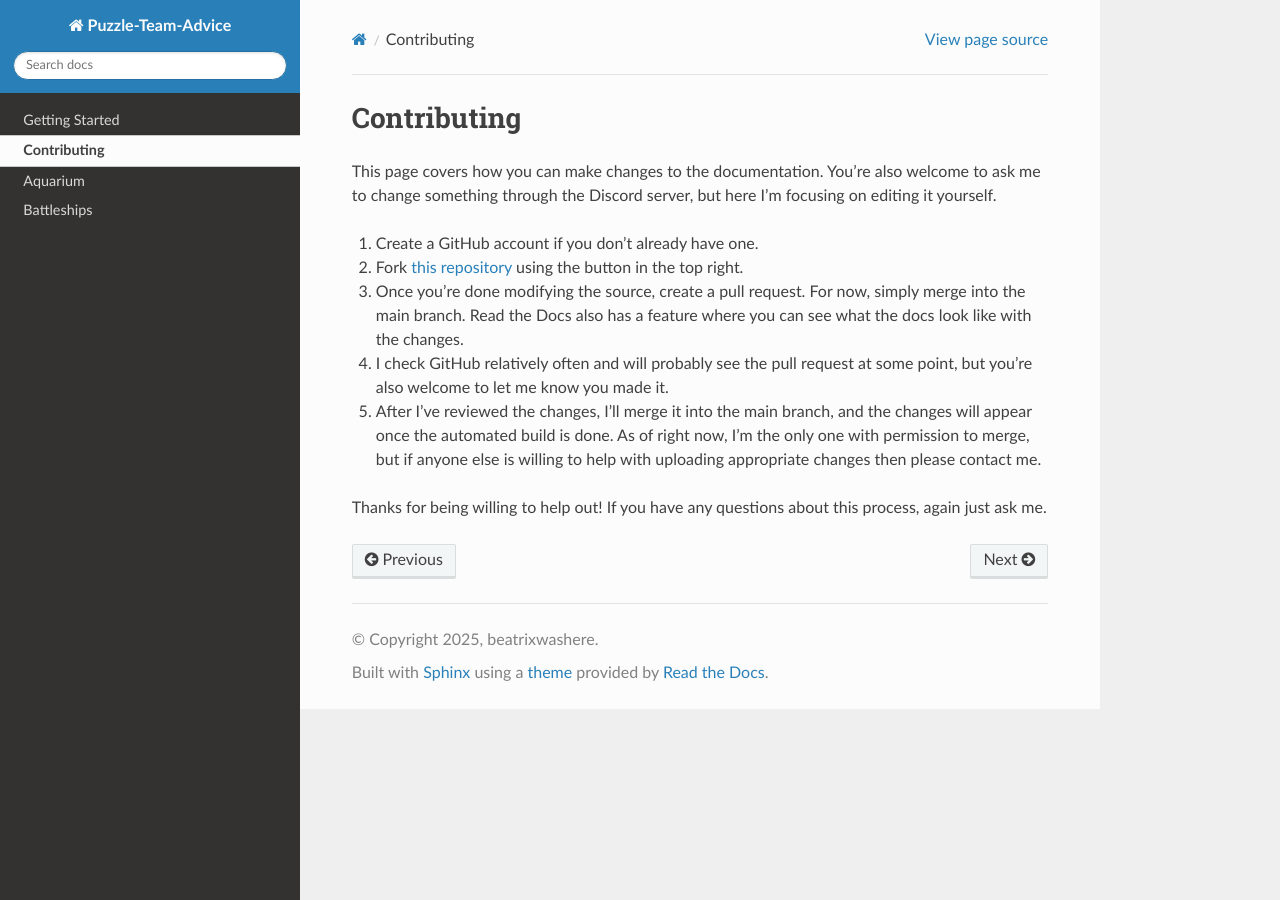
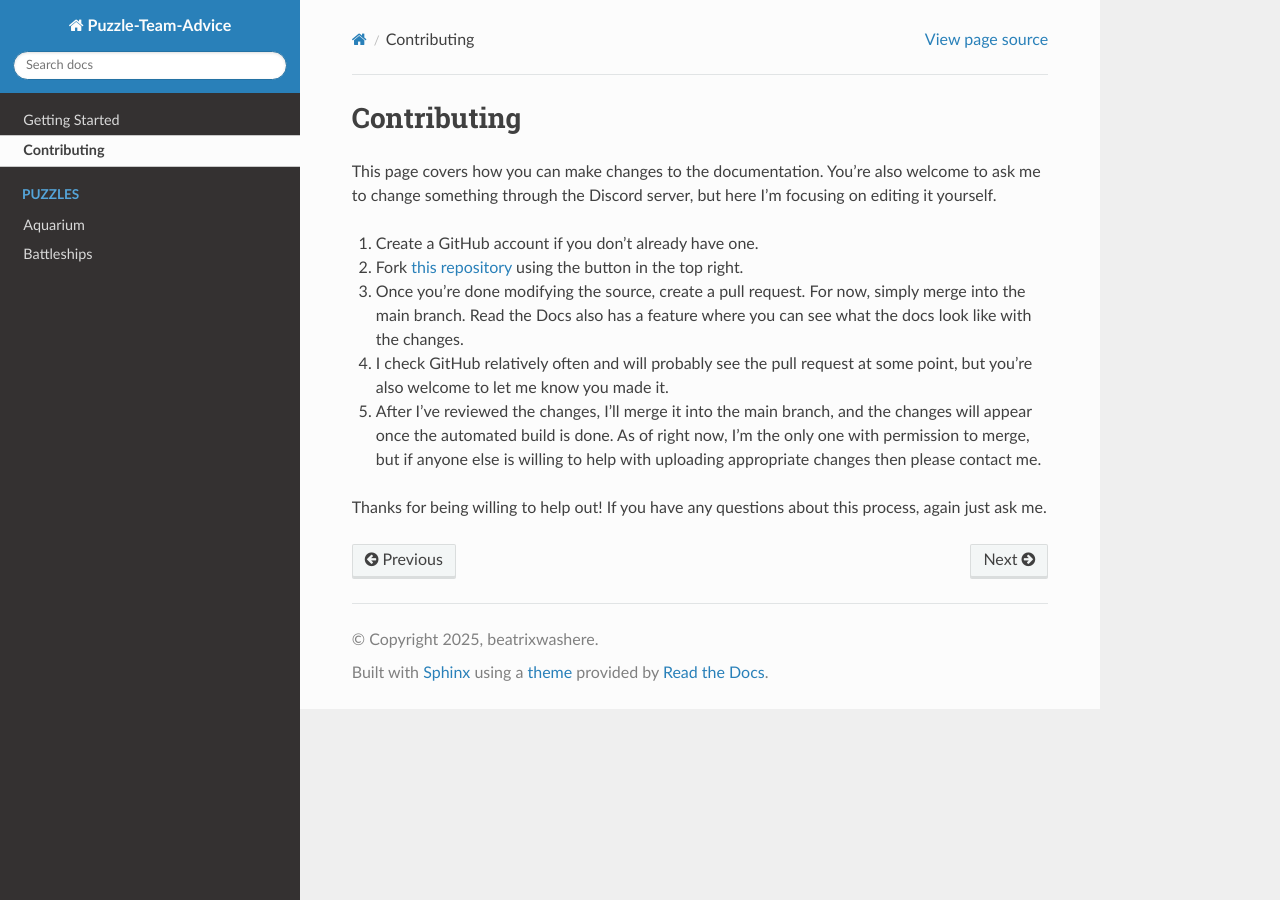
Before and after one commit to Ailurust/puzzle-team-advice, a Sphinx documentation site: the page built from docs/source/contributing.rst, in a window 1280 px wide. Built offline with Sphinx 7.4.7 and the Read the Docs theme 3.1.0, drawn with Linux system fonts in a browser that asks for light colours; pages that are not in the unit, such as notebooks, are missing from menus.

Commit message:
add section title for puzzle list

```diff
--- a/docs/source/index.rst
+++ b/docs/source/index.rst
@@ -28,7 +28,9 @@ Contents
 
 .. toctree::
    :hidden:
+   :caption: Puzzles
    :name: sec-puzzles
 
    puzzles/aquarium
    puzzles/battleships
+   puzzles/binairo
```
